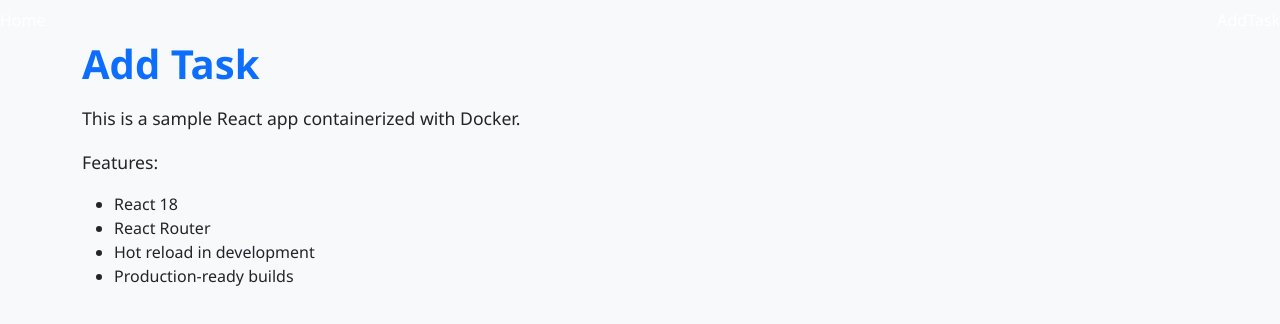
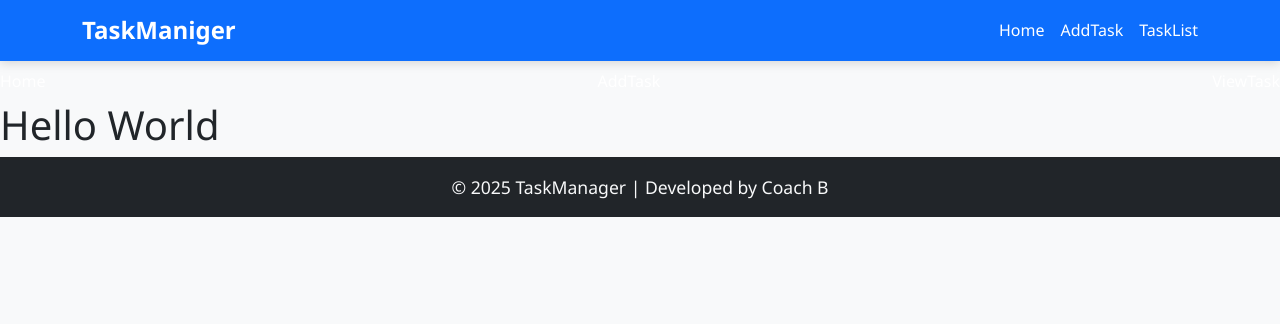
Before and after one commit to cntaxc/ReactGroupProject_TaskFlow, a React (Create React App) app: page /addtask in a window 1280 px wide. Shown: the top 324 px of the page. Built offline with nearby package versions, Linux system fonts and the light colour scheme.

Commit message:
Header Modified

```diff
--- a/src/App.css
+++ b/src/App.css
@@ -56,5 +56,6 @@ body {
 }
 
 .footer {
+  background-color: #212529;
   text-align: center;
 }
--- a/src/App.js
+++ b/src/App.js
@@ -2,6 +2,8 @@ import 'bootstrap/dist/css/bootstrap.min.css';
 import React from 'react';
 import { BrowserRouter as Router, Routes, Route, Link } from 'react-router-dom';
 import './App.css';
+import TaskListView from './components/TaskListView';
+import AddTaskView from './components/AddTaskView';
 
 function Header() {
   return (
@@ -10,7 +12,8 @@ function Header() {
         <h2>TaskManiger</h2>
         <nav>
           <Link to="/" className="nav-link">Home</Link>
-          <Link to="/about" className="nav-link">Add Task</Link>
+          <Link to="/addtask" className="nav-link">AddTask</Link>
+          <Link to="/tasklist" className="nav-link">TaskList</Link>
         </nav>
       </div>
     </header>
@@ -33,6 +36,17 @@ function AddTask() {
       <h1>Add Task</h1>
       <p>This is a sample React app containerized with Docker.</p>
       <p>Features:</p>
+      <button>Add Task</button>
+    </div>
+  );
+}
+
+function ViewTask() {
+  return (
+    <div class ="container">
+      <h1>Add Task</h1>
+      <p>This is a sample React app containerized with Docker.</p>
+      <p>Features:</p>
       <ul>
         <li>React 18</li>
         <li>React Router</li>
@@ -46,24 +60,27 @@ function AddTask() {
 function App() {
   return (
     <Router>
+      <Header />
       <div className="App">
         <nav className="navbar">
           <Link to="/" className="nav-link">Home</Link>
-          <Link to="/about" className="nav-link">AddTask</Link>
+          <Link to="/addtask" className="nav-link">AddTask</Link>
+          <Link to="/viewtask" className="nav-link">ViewTask</Link>
         </nav>
 
         <main className="main-content">
           <Routes>
             <Route path="/" element={<Home />} />
-            <Route path="/addtask" element={<AddTask />} />
+            <Route path="/addtask" element={<AddTaskView />} />
+            <Route path="/tasklist" element={<TaskListView />} />
           </Routes>
         </main>
       </div>
+      <Footer />
     </Router>
   );
 }
 
-// Gawa ni GPT with bootstrap design
 function Footer() {
   return (
     <footer className="footer bg-dark text-light py-3 mt-auto">
--- a/src/components/AddTaskView.js
+++ b/src/components/AddTaskView.js
@@ -1,4 +1,11 @@
 import React from 'react';
 
+function AddTaskView() {
+    return (
+        <div>
+            <h1>Hello World</h1>
+        </div>
+    );
+}
 
 export default AddTaskView;
```
Also changed, not shown: 2 other files (tests, documents, lock files or other folders).
